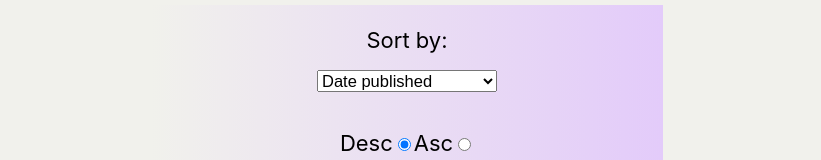
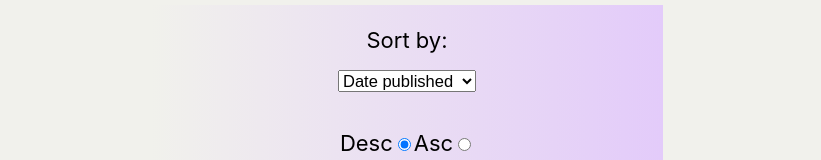
Before and after one commit to tubez7/nc-news, a React (Create React App) app: page / in a window 1280 px wide. Shown: the part 305-465 px from the top of the page, without its empty margins (233-1054 px from the left). Built offline with nearby package versions, Linux system fonts and the light colour scheme; no server answers; a web font is replaced by a local one.

Commit message:
debug sort and order queries

```diff
--- a/src/components/ArticleList.jsx
+++ b/src/components/ArticleList.jsx
@@ -15,6 +15,7 @@ export default function ArticleList({order, sortBy}) {
   useEffect(() => {
     console.log(topic, sortBy, order, "inside useEffect");
     setIsLoading(true);
+    setError(null);
      getArticles(topic, sortBy, order)
       .then((articlesData) => {
         setArticles(articlesData);
--- a/src/components/SearchBar.jsx
+++ b/src/components/SearchBar.jsx
@@ -18,13 +18,11 @@ export default function SearchBar({ setSortBy, setOrder, order }) {
           name="article-categories"
         >
           <option value="created_at">Date published</option>
-          <option value="article_id">Article ID</option>
           <option value="title">Title</option>
-
           <option value="topic">Topic</option>
           <option value="author">Author</option>
           <option value="votes">Votes</option>
-          <option value="comment_count">Number of comments</option>
+          <option value="comment_count">Total comments</option>
         </select>
 
         <div className="Radio-order">
@@ -48,4 +46,4 @@ export default function SearchBar({ setSortBy, setOrder, order }) {
       </section>
     </nav>
   );
-}
+};
--- a/src/utils/api.js
+++ b/src/utils/api.js
@@ -1,7 +1,7 @@
 import axios from "axios";
 
 const api = axios.create({
-  baseURL: "https://nc-news-example-seminar-3-1.herokuapp.com/api",
+  baseURL: "https://richard-nc-news.herokuapp.com/api",
 });
 
 export function getArticles(topic, sort, order) {
```
